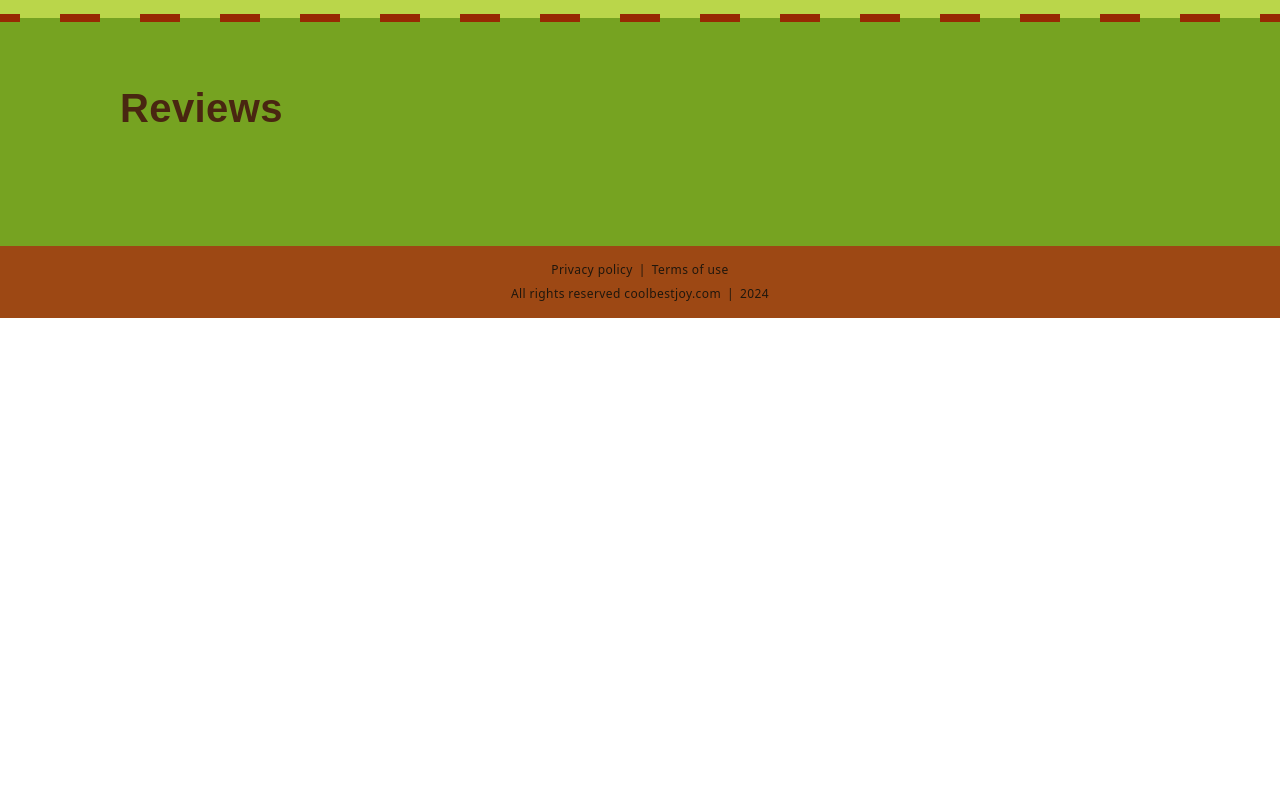
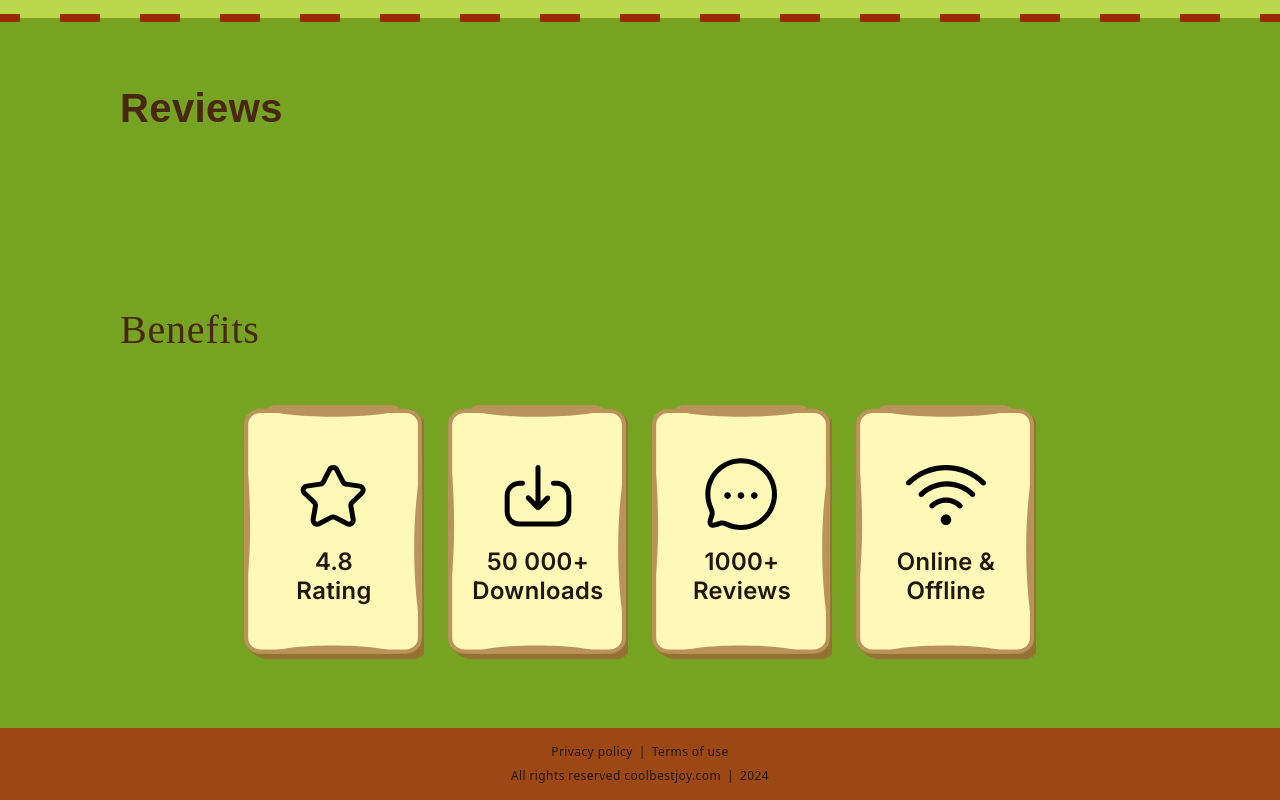
Before and after one commit to MaxsimJSDeveloper/Mahjong-Tiny-Tales, a website built with Vite: page src/index.html in a window 1280 px wide. Shown: the part 689-1489 px from the top of the page. Before the commit the page ends 1007 px from the top, so only its background shows below. Built offline with nearby package versions, Linux system fonts and the light colour scheme; a web font is replaced by a local one.

Commit message:
benefits almost done

```diff
--- a/src/partials/benefits.html
+++ b/src/partials/benefits.html
@@ -0,0 +1,61 @@
+<section class="benefits-section">
+  <div class="container">
+    <h2 class="befits-title">Benefits</h2>
+    <div class="conteiner-icon">
+      <ul class="benefits-list">
+        <li class="benefits-link">
+          <div class="conteiner-info">
+            <svg class="icon-benefits" width="132" height="180">
+              <use href="./img/sprite.svg#icon-desk-1mobile"></use>
+            </svg>
+            <div class="benefits-info">
+              <svg class="icon-decor" width="60" height="60">
+                <use href="../img/sprite.svg#icon-Star"></use>
+              </svg>
+              <p class="benefits-pag">4.8<br />Rating</p>
+            </div>
+          </div>
+        </li>
+        <li>
+          <div class="conteiner-info">
+            <svg class="icon-benefits" width="132" height="180">
+              <use href="./img/sprite.svg#icon-desk-1mobile"></use>
+            </svg>
+            <div class="benefits-info">
+              <svg class="icon-decor" width="60" height="60">
+                <use href="../img/sprite.svg#icon-Download"></use>
+              </svg>
+              <p class="benefits-pag">50 000+<br />Downloads</p>
+            </div>
+          </div>
+        </li>
+        <li>
+          <div class="conteiner-info">
+            <svg class="icon-benefits" width="132" height="180">
+              <use href="./img/sprite.svg#icon-desk-1mobile"></use>
+            </svg>
+            <div class="benefits-info">
+              <svg class="icon-decor" width="60" height="60">
+                <use href="../img/sprite.svg#icon-Chat"></use>
+              </svg>
+              <p class="benefits-pag">1000+<br />Reviews</p>
+            </div>
+          </div>
+        </li>
+        <li>
+          <div class="conteiner-info">
+            <svg class="icon-benefits" width="132" height="180">
+              <use href="./img/sprite.svg#icon-desk-1mobile"></use>
+            </svg>
+            <div class="benefits-info">
+              <svg class="icon-decor" width="60" height="60">
+                <use href="../img/sprite.svg#icon-connection"></use>
+              </svg>
+              <p class="benefits-pag">Online &<br />Offline</p>
+            </div>
+          </div>
+        </li>
+      </ul>
+    </div>
+  </div>
+</section>
--- a/src/scss/benefits.scss
+++ b/src/scss/benefits.scss
@@ -0,0 +1,100 @@
+.benefits-section {
+  background: #76a321;
+  padding-top: 31px;
+  padding-bottom: 34px;
+  margin-left: auto;
+  margin-right: auto;
+}
+
+.befits-title {
+  color: #492611;
+  /* mobile/h2 */
+  font-family: 'Mochiy Pop P One';
+  font-size: 24px;
+  font-style: normal;
+  font-weight: 400;
+  line-height: 1.5; /* 150% */
+  letter-spacing: 0.48px;
+  text-transform: capitalize;
+}
+
+.benefits-info {
+  display: flex;
+  flex-direction: column;
+  align-items: center;
+  position: absolute;
+  z-index: 1;
+  top: 33px;
+  width: 132px;
+}
+
+.benefits-pag {
+  color: #20170d;
+  text-align: center;
+  /* mobile/h4 */
+  font-family: Inter;
+  font-size: 16px;
+  font-style: normal;
+  font-weight: 600;
+  line-height: normal;
+  margin-top: 12px;
+}
+
+.benefits-list {
+  display: flex;
+  gap: 24px;
+  flex-direction: row;
+  flex-wrap: wrap;
+  gap: 16px;
+  margin-top: 23px;
+}
+
+.conteiner-info {
+  position: relative;
+}
+
+@media screen and (min-width: 900px) {
+  .benefits-section {
+    padding-top: 60px;
+    padding-bottom: 60px;
+  }
+
+  .benefits-list {
+    margin-top: 52px;
+    flex-wrap: nowrap;
+  }
+
+  .conteiner-icon {
+    display: flex;
+    justify-content: center;
+  }
+
+  .icon-benefits {
+    width: 180px;
+    height: 258px;
+  }
+
+  .icon-decor {
+    width: 80px;
+    height: 80px;
+  }
+
+  .benefits-list {
+    gap: 24px;
+  }
+
+  .befits-title {
+    font-size: 40px;
+    line-height: normal;
+    letter-spacing: 0.8px;
+  }
+
+  .benefits-pag {
+    font-size: 24px;
+  }
+
+  .benefits-info {
+    width: 180px;
+    top: 50px;
+  }
+}
--- a/src/scss/header.scss
+++ b/src/scss/header.scss
@@ -23,14 +23,12 @@
   @include font(30, 40);
 }
 
-@media screen and (max-width: 1158px) {
-  .header-content {
-    position: absolute;
-    visibility: hidden;
-  }
+.header-content {
+  position: absolute;
+  visibility: hidden;
 }
 
-@media screen and (min-width: 1158px) {
+@media screen and (min-width: 1024px) {
   .header-content {
     visibility: visible;
     max-width: 996px;
@@ -46,6 +44,7 @@
     padding-right: 16px;
     margin-left: auto;
     margin-right: auto;
+    z-index: 999;
   }
 
   .header-nav-list {
--- a/src/scss/mob-menu.scss
+++ b/src/scss/mob-menu.scss
@@ -15,6 +15,7 @@
   background: #fff9b8;
   /* card shadow mobile */
   box-shadow: 0px 4px 0px 0px #937234;
+  z-index: 999;
 }
 
 .mobile-menu-div {
@@ -96,7 +97,7 @@
   color: #937234;
 }
 
-@media screen and (min-width: 1158px) {
+@media screen and (min-width: 1024px) {
   .mobile-menu {
     position: absolute;
     visibility: hidden;
```
Also changed, not shown: src/terms-of-use.html (+3 -0 lines).
